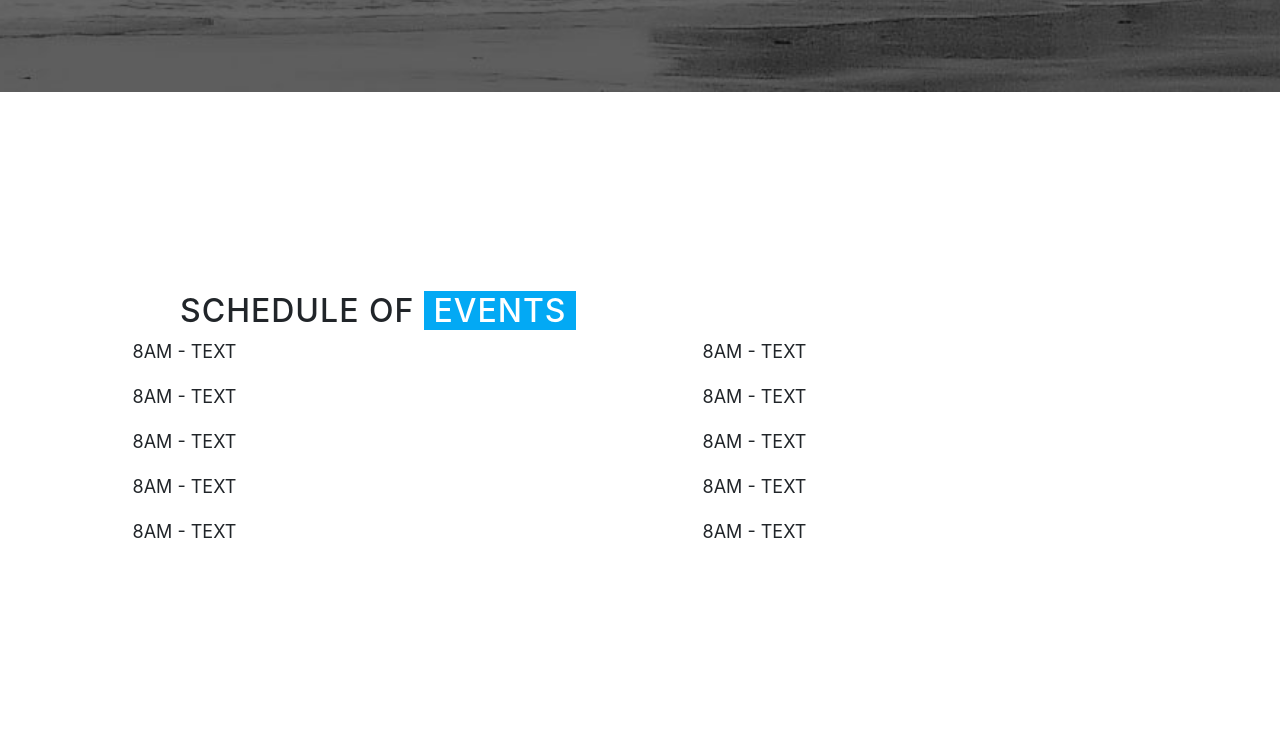
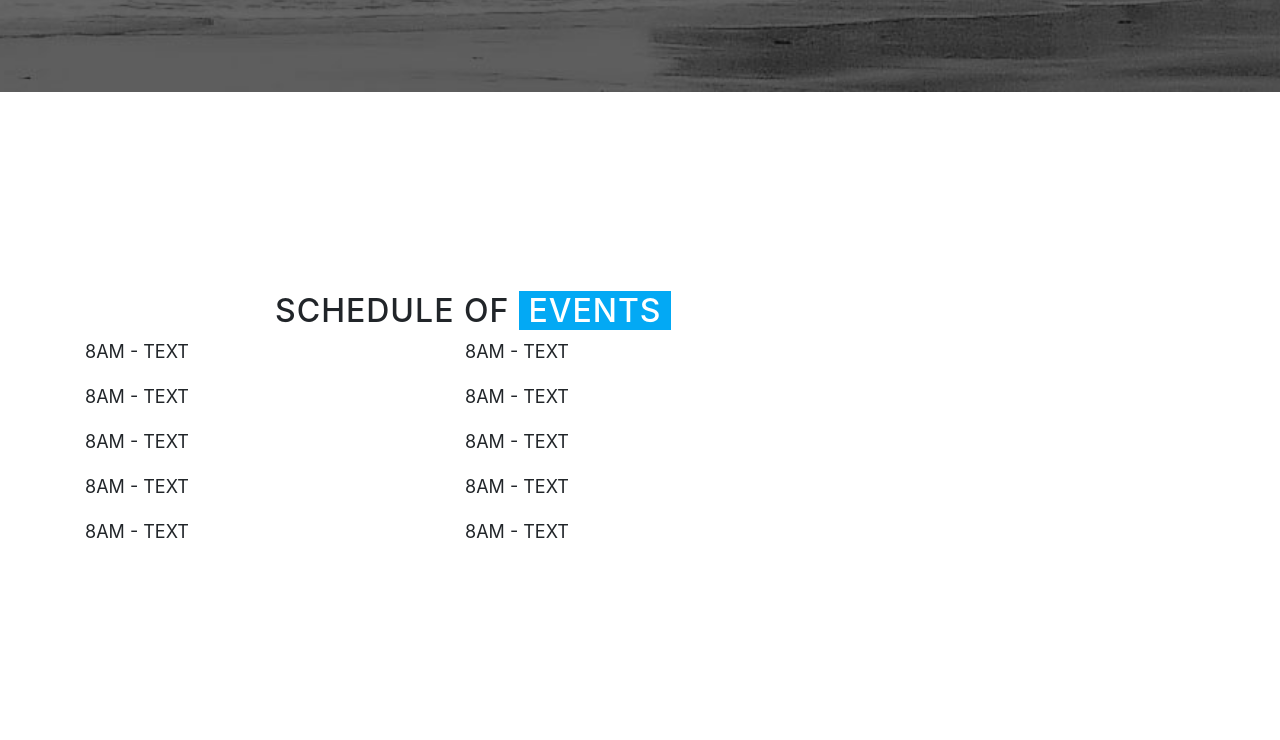
Before and after one commit to tsathe/hackyalesurg, a website with bundled scripts: page dev/index.html in a window 1280 px wide. Shown: the part 1884-2624 px from the top of the page. Built offline with nearby package versions, Linux system fonts and the light colour scheme.

Commit message:
could this be it

```diff
--- a/dev/index.html
+++ b/dev/index.html
@@ -118,19 +118,19 @@
     <section id="contact" class="content-section text-align-left">
       <div class="container">
         <div class="row">
-          <div class="col-lg-10 mx-auto">
+          <div class="col-lg-8 mx-auto">
             <h2>SCHEDULE OF <span style="background-color: #03a9f4; color: #ffffff">&nbspEVENTS&nbsp</span></h2>
           </div>
         </div>
         <div class="row">
-          <div class="col-md-5 mx-auto">
+          <div class="col-md-4">
             <p>8AM - TEXT</p>
             <p>8AM - TEXT</p>
             <p>8AM - TEXT</p>
             <p>8AM - TEXT</p>
             <p>8AM - TEXT</p>
           </div>
-          <div class="col-md-5 mx-auto">
+          <div class="col-md-4">
             <p>8AM - TEXT</p>
             <p>8AM - TEXT</p>
             <p>8AM - TEXT</p>
```
